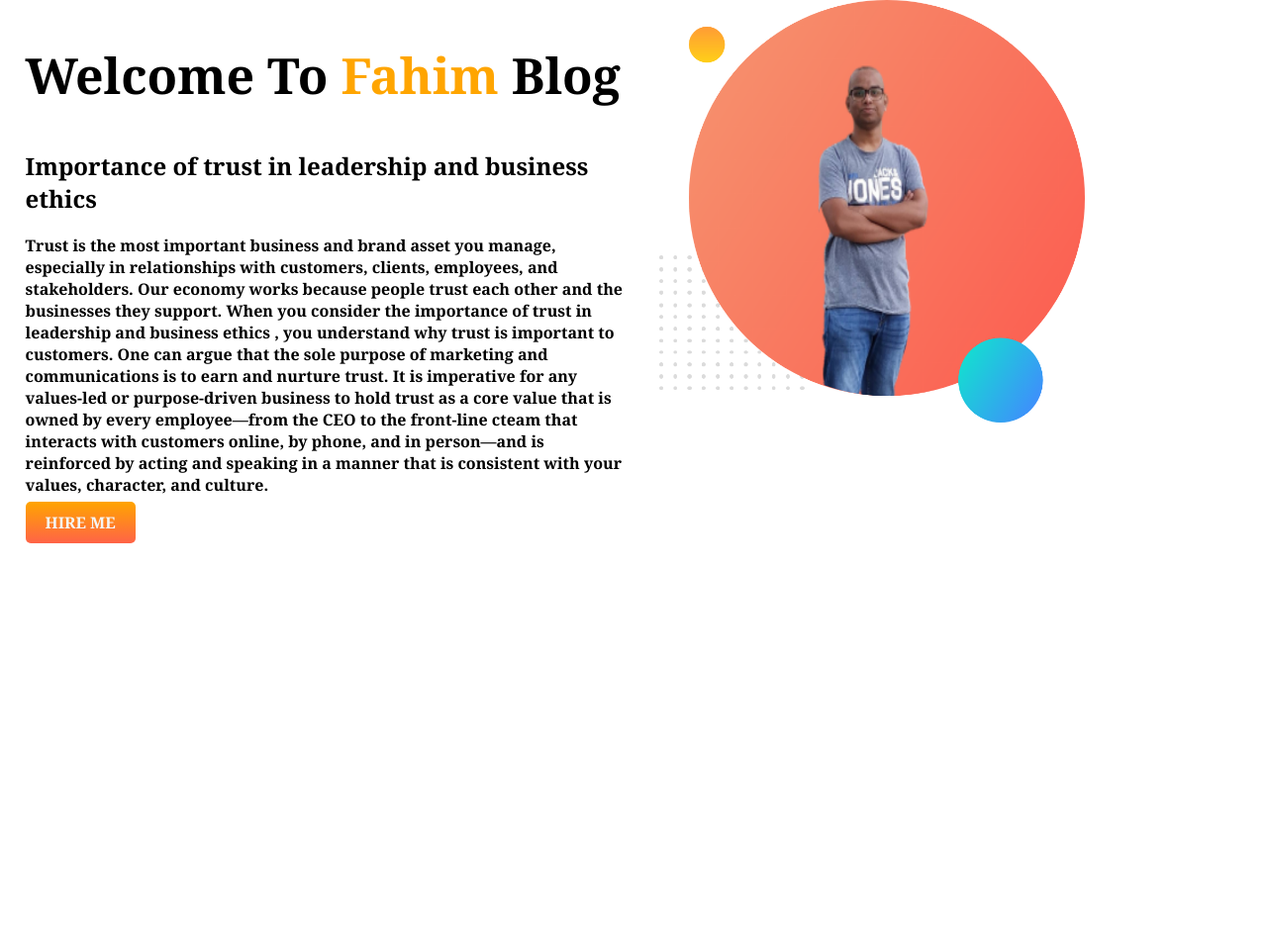
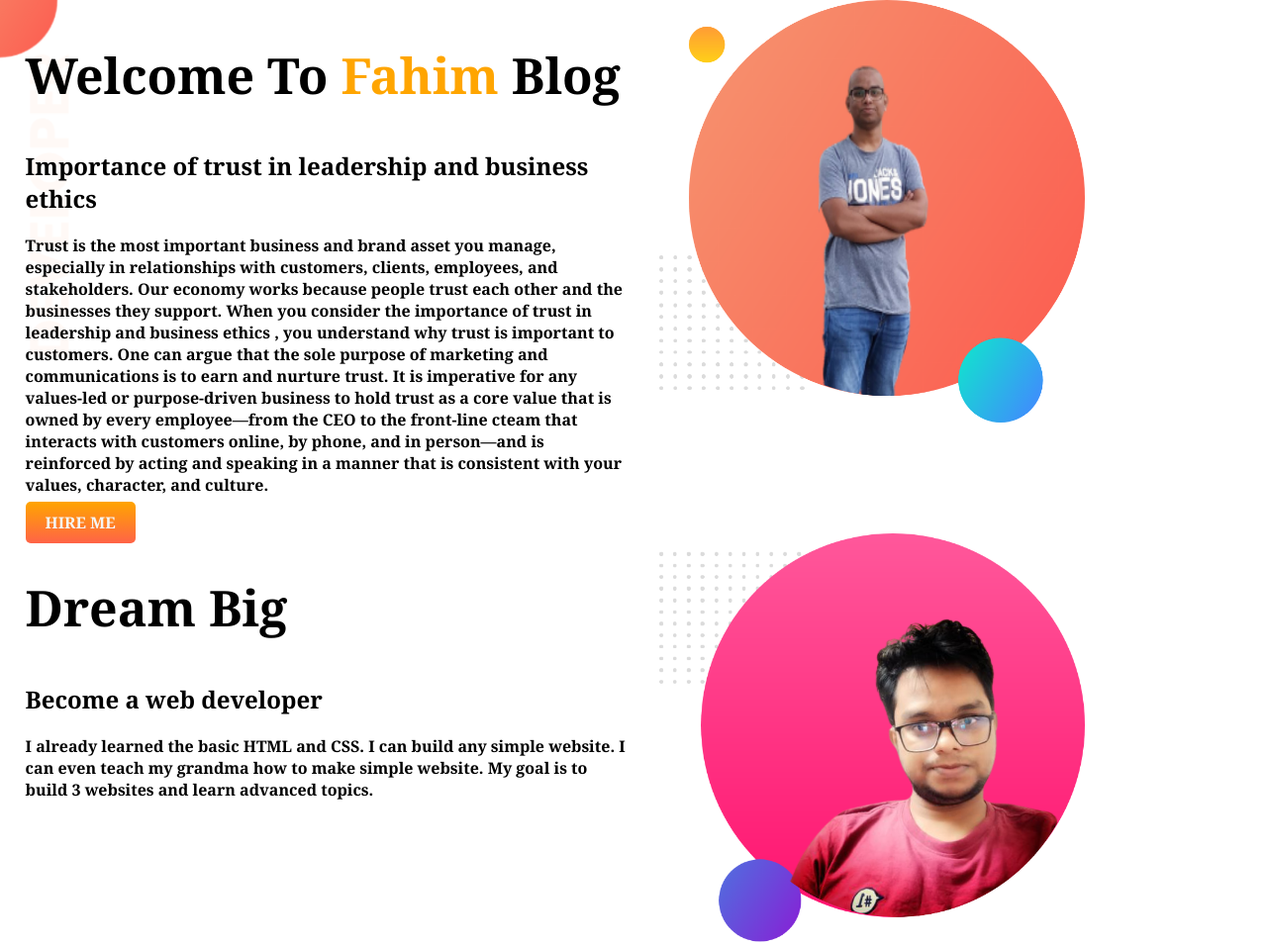
Before and after one commit to yafahim/2nd-developer-portfolio, a plain HTML site: page index.html in a window 1280 px wide. Shown: the whole page at 99% size. Before the commit the page ends 800 px from the top, so only its background shows below. Drawn offline with Linux system fonts and the light colour scheme.

Commit message:
last part

```diff
--- a/index.html
+++ b/index.html
@@ -13,7 +13,7 @@
 </head>
 
 <body>
-<section>
+<section class="top-banner">
     <div class="half-width">
         <h1>Welcome To <span class="orange-color">Fahim</span>  Blog</h1>
         <h2> Importance of trust in leadership and business ethics </h2>
@@ -33,6 +33,17 @@
         <img src="fhim new.png" alt="">
     </div>
 </section>
+
+<section>
+    <div class="half-width">
+        <h1>Dream Big</h1>
+        <h2>Become a web developer</h2>
+        <p>I already learned the basic HTML and CSS. I can build any simple website. I can even teach my grandma how to make simple website. My goal is to build 3 websites and learn advanced topics.</p>
+    </div>
+    <div class="half-width">
+        <img src="my-bg2.png" alt="" >
+    </div>
+</section>
 </body>
 
 </html>
--- a/style.css
+++ b/style.css
@@ -26,3 +26,7 @@ section{
     padding: 10px 20px;
     border-radius: 5px;
 }
+.top-banner{
+    background-image: url(images/top-banner.png);
+    background-repeat: no-repeat;
+}
```
